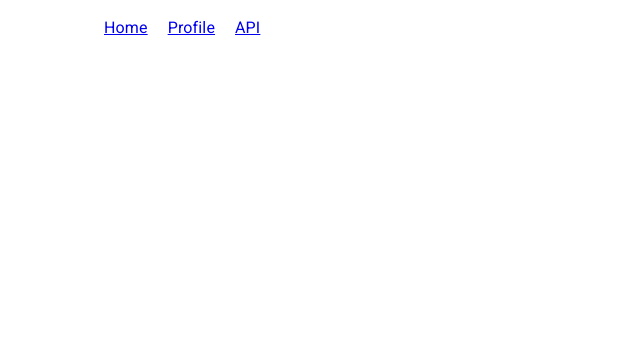
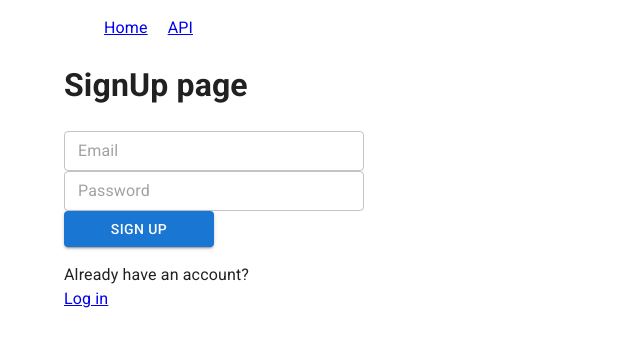
Before and after one commit to victoria369xx/reactHW, a React (Create React App) app: page /signup in a window 1280 px wide. Before the commit this address led to /profile. Shown: the top 346 px of the page, without its empty margins (0-640 px from the left). Built offline with nearby package versions, Linux system fonts and the light colour scheme; no server answers; sample sign-in values are in the browser's storage.

Commit message:
sign up done

```diff
--- a/package.json
+++ b/package.json
@@ -12,7 +12,7 @@
     "@testing-library/jest-dom": "^5.16.2",
     "@testing-library/react": "^12.1.3",
     "@testing-library/user-event": "^13.5.0",
-    "firebase": "^9.6.10",
+    "firebase": "^8.10.0",
     "nanoid": "^3.3.1",
     "prop-types": "^15.8.1",
     "react": "^17.0.2",
--- a/src/App.js
+++ b/src/App.js
@@ -30,21 +30,18 @@ function App() {
     <Container>
         <ul style={{display:'flex', listStyleType:'none'}}>
             <Link to="/" style={{marginRight: '20px'}}>Home</Link>
-            <Link to="/profile" style={{marginRight: '20px'}}>Profile</Link>
-            <Link to="/api" >API</Link>
+            <Link to="/api">API</Link>
         </ul>
 
         <Switch>
         <Switch>
-          <PublicRoute auth={isAuth} exact path="/" component={Home}/>
+          <Route auth={isAuth} exact path="/" component={Home}/>
           <PublicRoute auth={isAuth} exact path ="/login" component={LogIn}/>
-          <PublicRoute auth={isAuth} exact path ="/signup" component={SignUp}/>
+          <Route auth={isAuth} exact path ="/signup" component={SignUp}/>
         </Switch>
 
-
-        <Switch>
         <PrivateRoute auth={isAuth} exact path="/profile" component={Profile}/>
-      <Route path="/chats">
+      <PrivateRoute path="/chats">
       <Chats>
           <Switch>
             <Route path="/chats/:chatId" component={Chat}/>
@@ -53,8 +50,8 @@ function App() {
             </Route>
           </Switch>
       </Chats>
-      </Route>
-        </Switch>
+      </PrivateRoute>
+
 
         <PublicRoute auth={isAuth} path="/api" component={TestApi}/>
 
--- a/src/firebase/index.js
+++ b/src/firebase/index.js
@@ -1,6 +1,7 @@
-import {initializeApp} from 'firebase/app';
-import {getAuth} from 'firebase/auth';
-import {getDatabase} from 'firebase/database';
+import firebase from 'firebase/app';
+
+import 'firebase/auth';
+import 'firebase/database';
 
 const firebaseConfig = {
     apiKey: "AIzaSyBLfPsvTjGjGRMQ98uBWFInmH3aOCpvTSc",
@@ -13,7 +14,7 @@ const firebaseConfig = {
   };
 
 
-const firebaseApp = initializeApp(firebaseConfig);
+const firebaseApp = firebase.initializeApp(firebaseConfig);
 
-export const auth = getAuth(firebaseApp);
-export const database = getDatabase(firebaseApp);
+export const auth = firebaseApp.auth();
+export const db = firebaseApp.database();
--- a/src/routs/LogIn/LogIn.js
+++ b/src/routs/LogIn/LogIn.js
@@ -3,7 +3,7 @@ import {Link} from 'react-router-dom';
 import Input from '@mui/material/TextField';
 import Button from '@mui/material/Button';
 import { useDispatch } from "react-redux";
-import { logInUser } from "../../store/user/actions";
+import { logInUserThunk } from "../../store/user/actions";
 
 
 
@@ -13,6 +13,15 @@ export default function LogIn () {
     const [password, setPassword] = useState('');
     const dispatch = useDispatch();
 
+    function emailSubmitHandler (event) {
+        setEmail(event.target.value)
+    }
+
+    function passwordSubmitHandler (event) {
+        setPassword(event.target.value)
+    }
+
+
     function clearForm () {
         setEmail("");
         setPassword("");
@@ -20,21 +29,16 @@ export default function LogIn () {
 
     function logInHandler (event) {
         event.preventDefault()
-        let user = {
-            email: email,
-            password: password
-        }
-
-        dispatch(logInUser(user))
+        dispatch(logInUserThunk(email,password))
         clearForm()
     }
 
     return <div>
         <h1>Login page</h1>
         <form style={{display:"flex", flexDirection:"column"}} onSubmit={logInHandler}>
-            <Input type="email" placeholder="Email" value={email} size="small" style={{width:"300px"}} onChange={event => setEmail(event.target.value)}/>
-            <Input type="password" placeholder="Password" value={password} size="small" style={{width:"300px"}} onChange={event => setPassword(event.target.value)}/>
-            <Button type="submit" variant="contained" size="medium" style={{width:"150px"}}>Log In</Button>
+            <Input type="email" placeholder="Email" size="small" style={{width:"300px"}} value={email} onChange={emailSubmitHandler}/>
+            <Input type="password" placeholder="Password" size="small" style={{width:"300px"}} value={password} onChange={passwordSubmitHandler}/>
+            <Button type="submit" variant="contained" size="medium" style={{width:"150px"}}>Sign Up</Button>
         </form>
 
         <p>
--- a/src/routs/Profile/Profile.js
+++ b/src/routs/Profile/Profile.js
@@ -1,6 +1,4 @@
 import React from 'react';
-
-
 
 
 export default function Profile () {
@@ -9,7 +7,7 @@ export default function Profile () {
     return (
         <div>
             <h1> Profile </h1>
-            You are logged in
+            <p>hello </p>
         </div>
     )
 }
--- a/src/routs/SignUp/SignUp.js
+++ b/src/routs/SignUp/SignUp.js
@@ -5,28 +5,39 @@ import Button from '@mui/material/Button';
 import { useDispatch } from "react-redux";
 import { signUpUserThunk } from "../../store/user/actions";
 
+
+
 export default function SignUp () {
 
     const [email, setEmail] = useState('');
     const [password, setPassword] = useState('');
     const dispatch = useDispatch();
 
+    function emailSubmitHandler (event) {
+        setEmail(event.target.value)
+    }
+
+    function passwordSubmitHandler (event) {
+        setPassword(event.target.value)
+    }
+
     function clearForm () {
         setEmail("");
         setPassword("");
     }
 
-    function signUpHandler (event) {
+   function signUpHandler (event) {
         event.preventDefault()
-        dispatch(signUpUserThunk)
+        dispatch(signUpUserThunk(email,password))
         clearForm()
     }
 
     return <div>
         <h1>SignUp page</h1>
+
         <form style={{display:"flex", flexDirection:"column"}} onSubmit={signUpHandler}>
-            <Input type="email" placeholder="Email" size="small" style={{width:"300px"}} value={email} onChange={event => setEmail(event.target.value)}/>
-            <Input type="password" placeholder="Password" size="small" style={{width:"300px"}} value={password} onChange={event => setPassword(event.target.value)}/>
+            <Input type="email" placeholder="Email" size="small" style={{width:"300px"}} value={email} onChange={emailSubmitHandler}/>
+            <Input type="password" placeholder="Password" size="small" style={{width:"300px"}} value={password} onChange={passwordSubmitHandler}/>
             <Button type="submit" variant="contained" size="medium" style={{width:"150px"}}>Sign Up</Button>
         </form>
         <p>
--- a/src/store/user/actions.js
+++ b/src/store/user/actions.js
@@ -4,17 +4,21 @@ export const LOGIN_USER = "LOGIN_USER";
 export const LOGOUT_USER = "LOGOUT_USER";
 export const SIGNUP_USER = "SIGNUP_USER";
 
-export const signUpUser = (user) => ({
-    type: "SIGNUP_USER",
-    payload: user
-})
 
-export const signUpUserThunk = (email, password) => async (dispatch) => {
+export const signUpUserThunk = (email, password)=> async () => {
     try {
 
-     const user = await auth.signInWithEmailAndPassword(email, password);
-     dispatch(signUpUser(user))
+     await auth.createUserWithEmailAndPassword(email, password);
 
+    } catch (e) {
+        console.log(e)
+    }
+}
+
+export const logInUserThunk = (email, password) => async (dispatch) => {
+    try {
+        await auth.signInWithEmailAndPassword(email,password);
+        dispatch(logInUser)
     } catch (e) {
         console.log(e)
     }
```
Also changed, not shown: 1 other file (tests, documents, lock files or other folders).
